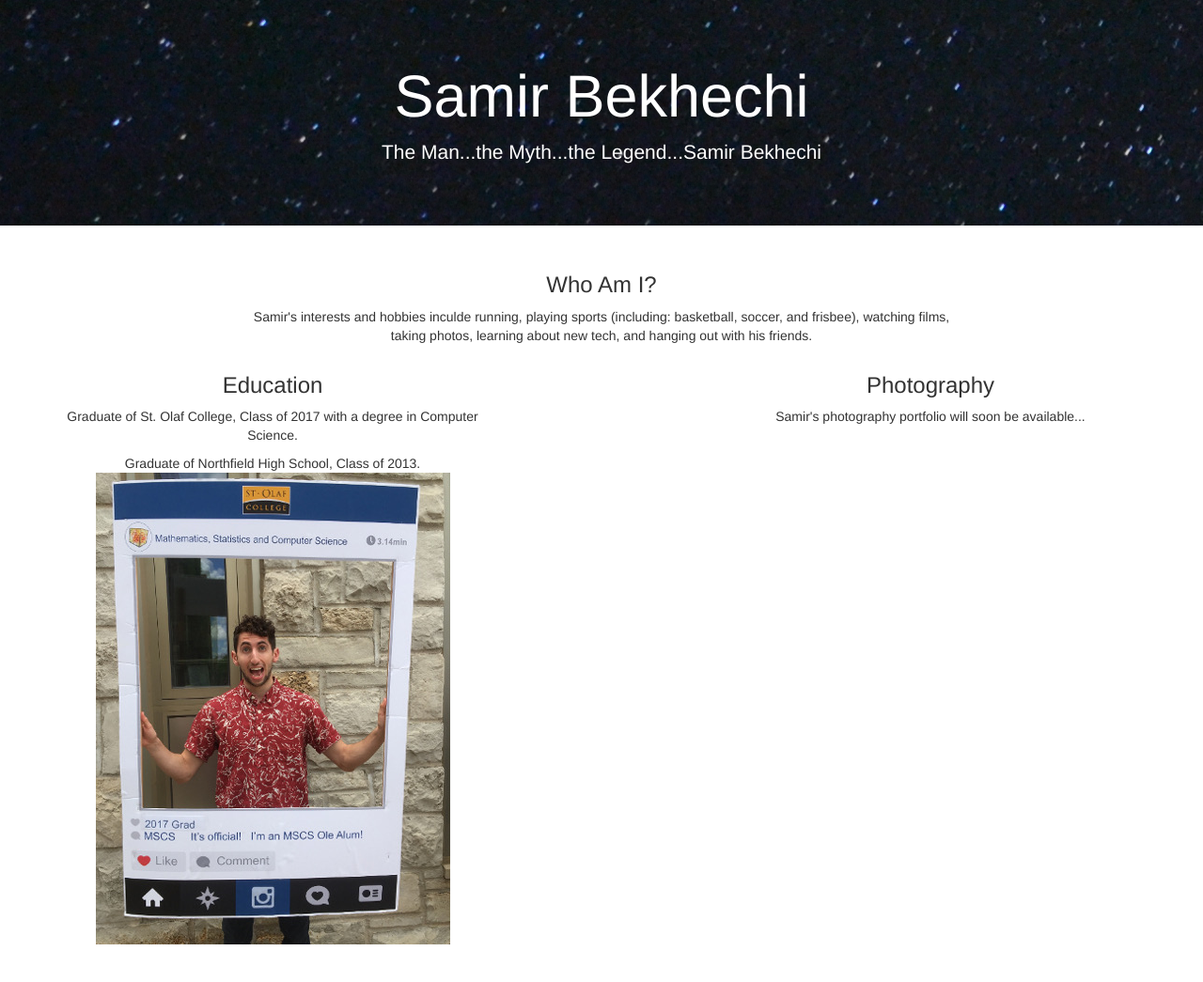
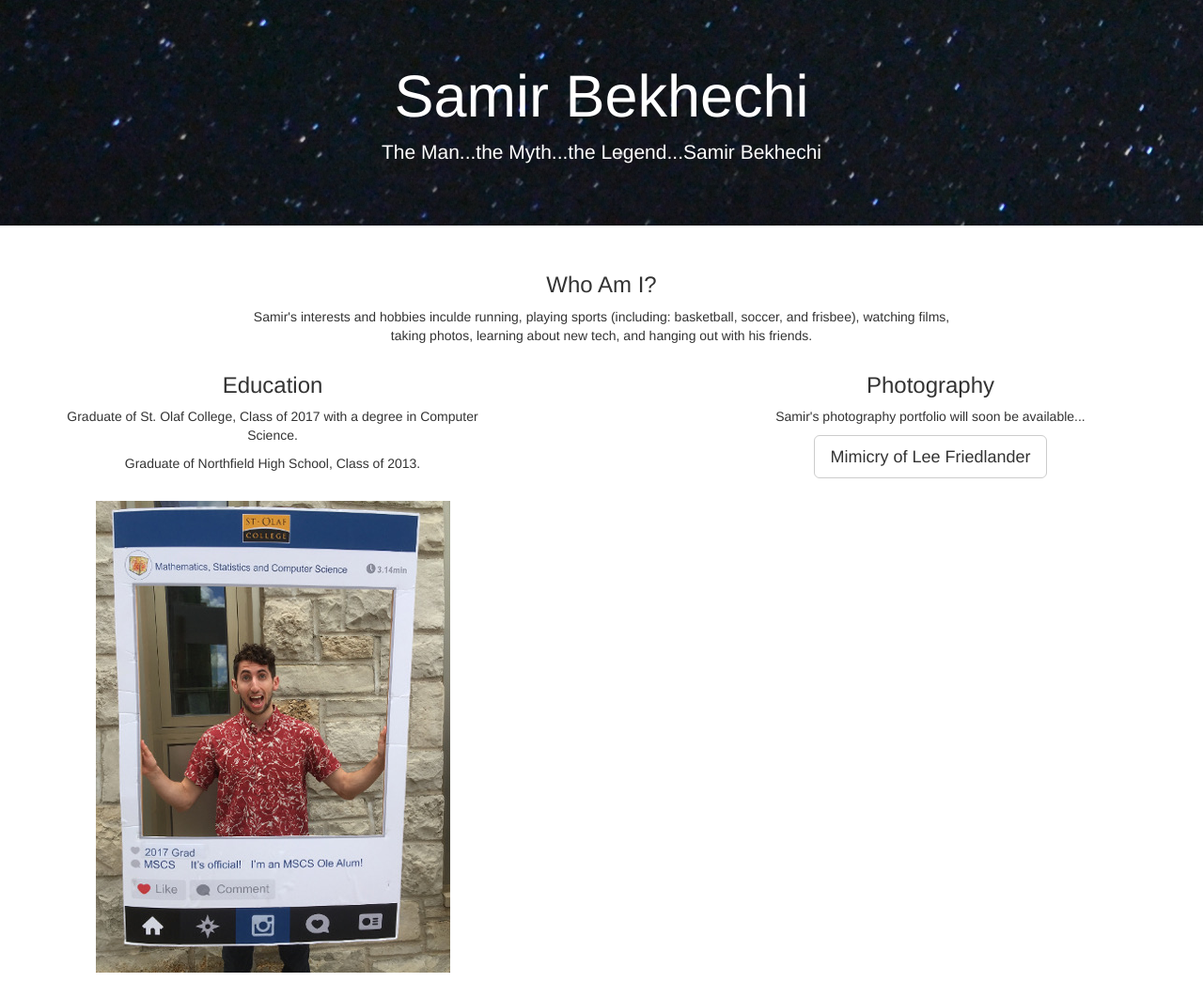
Before and after one commit to sbekhechi/sbekhechi.github.io, a plain HTML site: page index.html in a window 1280 px wide. Shown: the whole page at 94% size. Before the commit the page ends 1015 px from the top, so only its background shows below. Drawn offline with nearby package versions, Linux system fonts and the light colour scheme.

Commit message:
added button for medium article

```diff
--- a/index.html
+++ b/index.html
@@ -40,7 +40,9 @@
       <div class="col-sm-5">
         <h3>Education</h3>
         <p>Graduate of St. Olaf College, Class of 2017 with a degree in Computer Science.</p>
-        <p>Graduate of Northfield High School, Class of 2013. <br> <img src="gradpic2.jpg"></p>
+        <p>Graduate of Northfield High School, Class of 2013.</p>
+        <br>
+        <p><img src="gradpic2.jpg"></p>
       </div>
 
       <!--Column of Space-->
@@ -51,7 +53,13 @@
       <div class="col-sm-5">
         <h3>Photography</h3>
         <p>Samir's photography portfolio will soon be available...</p>
+        <div align="center">
+          <a href="mhttps://medium.com/@bekhechs/the-mimicry-of-lee-friedlander-732c905b2a8f">
+            <button class="btn btn-lg btn-default" type="submit">Mimicry of Lee Friedlander</button>
+          </a>
+        </div>
       </div>
+
     </div>
   </div>
 </div>
```
